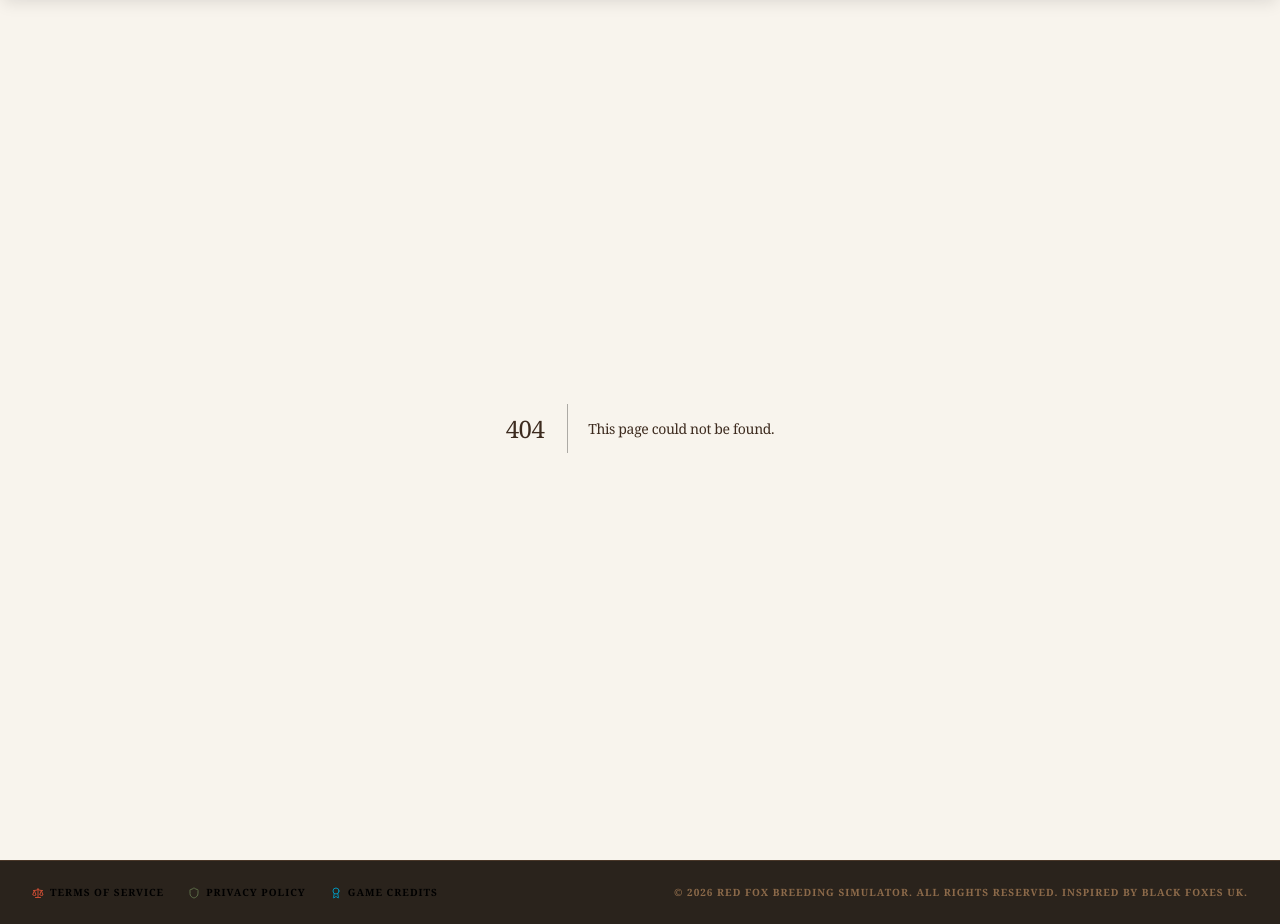
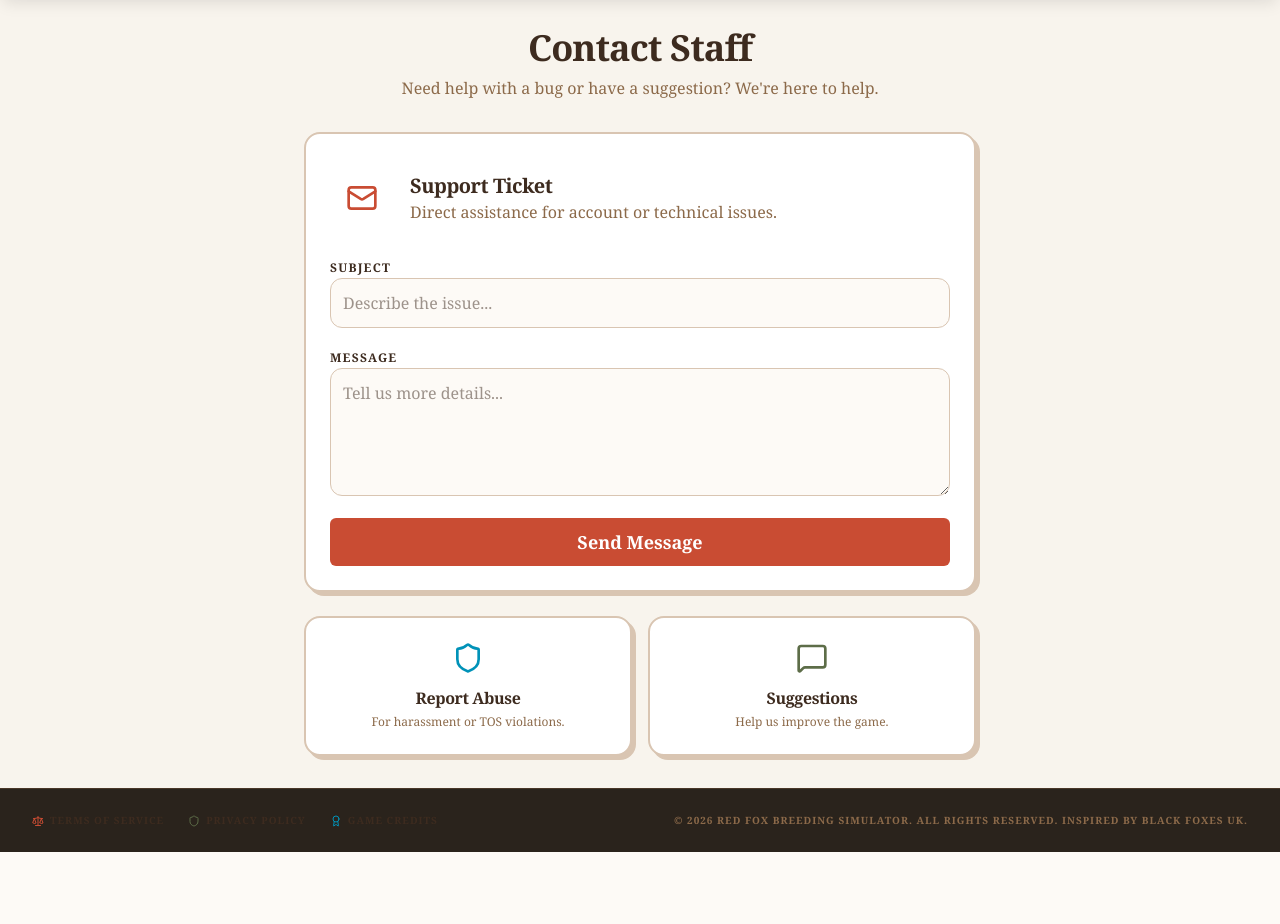
Before and after one commit to erkinde-lab/fox-breeding-sim-v2, a Next.js app: page /contact in a window 1280 px wide. Before the commit this address had no page. Shown: the part 260-1184 px from the top of the page. After the commit the page ends 1112 px from the top, so only its background shows below. Built offline with nearby package versions, Linux system fonts and the light colour scheme.

Commit message:
Upload src/app/contact/page.tsx

```diff
--- /dev/null
+++ b/src/app/contact/page.tsx
@@ -0,0 +1,64 @@
+'use client';
+
+import React from 'react';
+import { Card, CardContent } from '@/components/ui/card';
+import { MessageSquare, Mail, Shield } from 'lucide-react';
+import { Button } from '@/components/ui/button';
+
+export default function ContactPage() {
+  return (
+    <div className="space-y-8 max-w-2xl mx-auto">
+      <div className="text-center">
+        <h1 className="text-4xl font-black text-earth-900 tracking-tight">Contact Staff</h1>
+        <p className="text-earth-500 mt-2">Need help with a bug or have a suggestion? We&apos;re here to help.</p>
+      </div>
+
+      <div className="grid grid-cols-1 gap-6">
+        <Card className="folk-card">
+          <CardContent className="pt-8 space-y-6">
+            <div className="flex items-center gap-4">
+              <div className="bg-fire-100 p-4 rounded-full text-fire-600">
+                <Mail size={32} />
+              </div>
+              <div>
+                <h3 className="text-xl font-bold text-earth-900">Support Ticket</h3>
+                <p className="text-earth-500">Direct assistance for account or technical issues.</p>
+              </div>
+            </div>
+
+            <div className="space-y-4">
+              <div className="space-y-2">
+                <label className="text-xs font-black uppercase text-earth-400 tracking-widest">Subject</label>
+                <input className="w-full p-3 bg-earth-50 border border-earth-200 rounded-xl" placeholder="Describe the issue..." />
+              </div>
+              <div className="space-y-2">
+                <label className="text-xs font-black uppercase text-earth-400 tracking-widest">Message</label>
+                <textarea className="w-full p-3 bg-earth-50 border border-earth-200 rounded-xl h-32" placeholder="Tell us more details..." />
+              </div>
+              <Button className="w-full bg-fire-600 hover:bg-fire-500 h-12 text-lg font-bold">
+                Send Message
+              </Button>
+            </div>
+          </CardContent>
+        </Card>
+
+        <div className="grid grid-cols-1 md:grid-cols-2 gap-4">
+          <Card className="folk-card border-cyan-100 bg-cyan-50/30">
+            <CardContent className="pt-6 text-center">
+              <Shield className="mx-auto text-cyan-600 mb-3" size={32} />
+              <h4 className="font-bold text-earth-900">Report Abuse</h4>
+              <p className="text-xs text-earth-500 mt-1">For harassment or TOS violations.</p>
+            </CardContent>
+          </Card>
+          <Card className="folk-card border-moss-100 bg-moss-50/30">
+            <CardContent className="pt-6 text-center">
+              <MessageSquare className="mx-auto text-moss-600 mb-3" size={32} />
+              <h4 className="font-bold text-earth-900">Suggestions</h4>
+              <p className="text-xs text-earth-500 mt-1">Help us improve the game.</p>
+            </CardContent>
+          </Card>
+        </div>
+      </div>
+    </div>
+  );
+}
```
